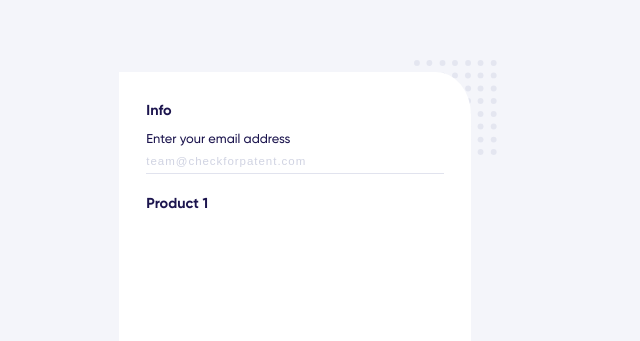
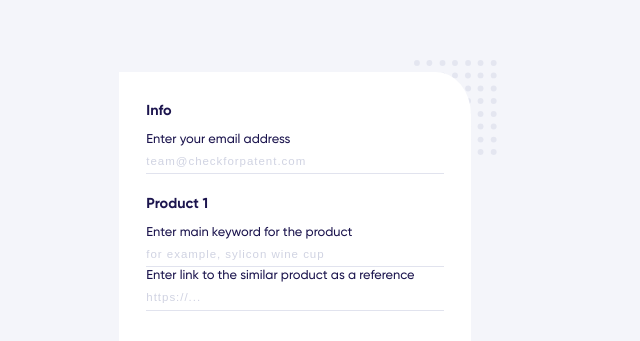
Before and after one commit to Chiga2030/testform, a React (Create React App) app: page / in a window 1280 px wide. Shown: the part 101-442 px from the top of the page, without its empty margins (332-972 px from the left). Built offline with nearby package versions, Linux system fonts and the light colour scheme.

Commit message:
added state

```diff
--- a/src/components/Form/Form.jsx
+++ b/src/components/Form/Form.jsx
@@ -1,15 +1,33 @@
+import { useState } from 'react';
+
 import styles from './Form.module.css';
 
 import Info from '../Info/Info';
 import ProductList from '../ProductList/ProductList';
 
-const Form = () => (
-  <form className={styles.form}>
-    <Info
-      styles={styles}
-    />
-    <ProductList styles={styles} />
-  </form>
-);
+const defaultProducts = [
+  {
+    id: 1,
+    name: 'Product 1',
+  },
+];
+const defaultPrice = 24.99;
+
+const Form = () => {
+  const [products, setProducts] = useState(defaultProducts);
+  const [price, setPrice] = useState(defaultPrice);
+
+  return (
+    <form className={styles.form}>
+      <Info
+        styles={styles}
+      />
+      <ProductList
+        styles={styles}
+        products={products}
+      />
+    </form>
+  )
+};
 
 export default Form;
--- a/src/components/ProductList/ProductList.jsx
+++ b/src/components/ProductList/ProductList.jsx
@@ -1,10 +1,39 @@
 const ProductList = ({
   styles,
+  products,
   ...props
 }) => (
-  <>
-    <h2 className={styles.title}>Product 1</h2>
-  </>
+  <div className={styles.blockMargins}>
+    {products.map(
+      product => (
+        <div className={styles.blockMargins}>
+          <h2 className={styles.title}>
+            {product.name}
+          </h2>
+          <label>
+            <p className={styles.subtitle}>
+              Enter main keyword for the product
+            </p>
+            <input
+              className={styles.input}
+              placeholder="for example, sylicon wine cup"
+              type="text"
+            />
+          </label>
+          <label>
+            <p className={styles.subtitle}>
+              Enter link to the similar product as a reference
+            </p>
+            <input
+              className={styles.input}
+              placeholder="https://..."
+              type="text"
+            />
+          </label>
+        </div>
+      )
+    )}
+  </div>
 );
 
 export default ProductList;
```
